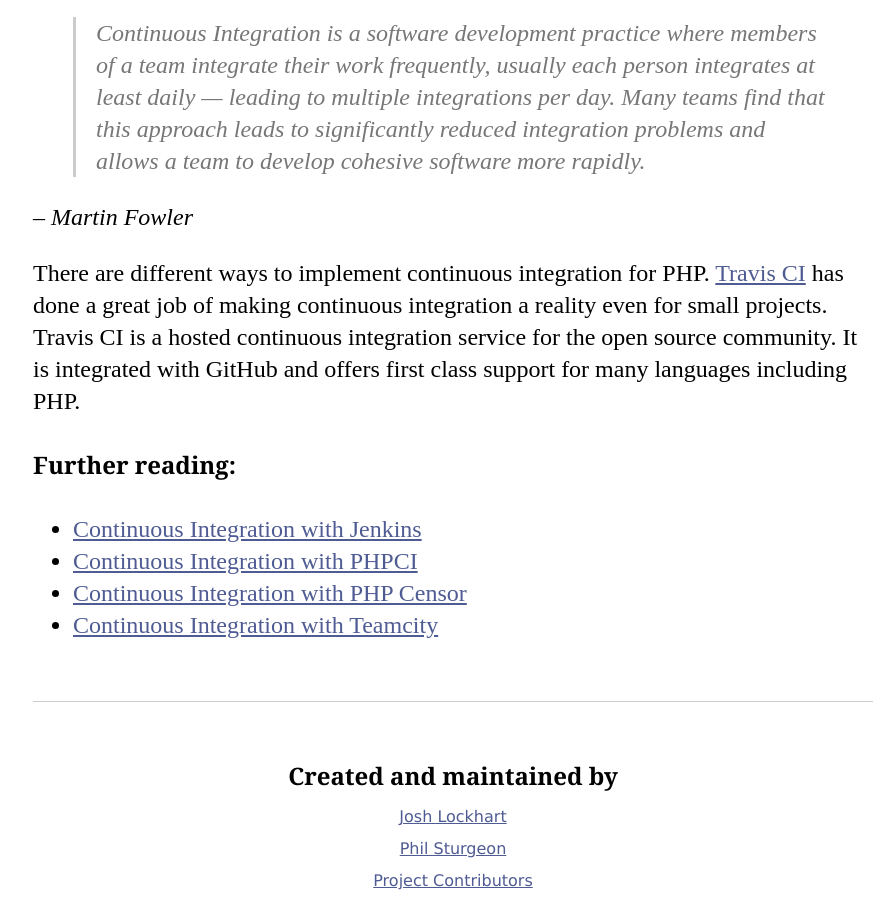
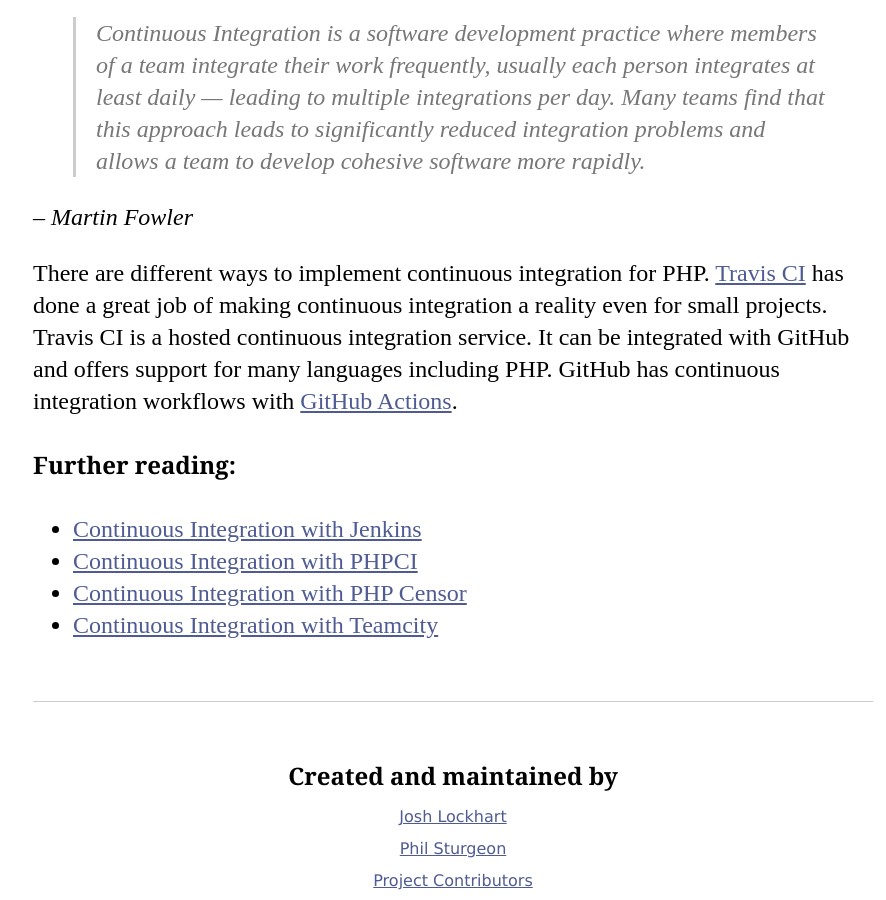
Before and after one commit to codeguy/php-the-right-way, a Jekyll site: the page built from _posts/12-05-01-Building-your-Application.md, in a window 1280 px wide and 900 px high, scrolled down 4172 px. Shown: the whole window, without its empty margins (187-1073 px from the left). Built offline with Jekyll 4.4.1, drawn with Linux system fonts in a browser that asks for light colours; our own code applies the rules of GitHub Pages for plain Markdown files.

Commit message:
Mention GitHub actions in CI

```diff
--- a/_posts/12-05-01-Building-your-Application.md
+++ b/_posts/12-05-01-Building-your-Application.md
@@ -70,9 +70,9 @@ Managing and configuring servers can be a daunting task when faced with many ser
 *-- Martin Fowler*
 
 There are different ways to implement continuous integration for PHP. [Travis CI] has done a great job of
-making continuous integration a reality even for small projects. Travis CI is a hosted continuous integration service
-for the open source community. It is integrated with GitHub and offers first class support for many languages including
-PHP.
+making continuous integration a reality even for small projects. Travis CI is a hosted continuous integration service.
+It can be integrated with GitHub and offers support for many languages including PHP.
+GitHub has continuous integration workflows with [GitHub Actions][github_actions].
 
 #### Further reading:
 
@@ -105,3 +105,4 @@ PHP.
 [ansible_for_devops]: https://leanpub.com/ansible-for-devops
 [ansible_for_aws]: https://leanpub.com/ansible-for-aws
 [an_ansible_tutorial]: https://serversforhackers.com/an-ansible-tutorial
+[github_actions]: https://docs.github.com/en/actions
```
